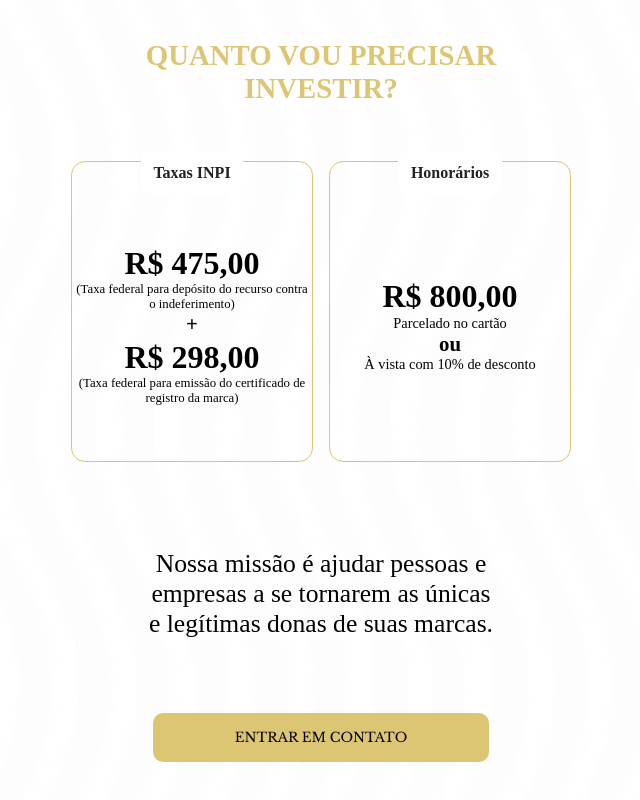
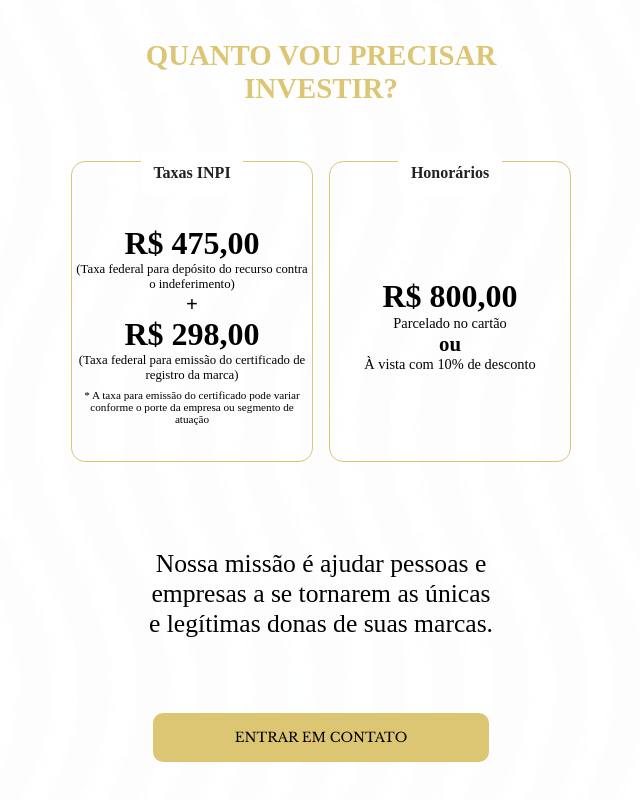
Before and after one commit to brenooduarte/site-magnus, a React (Vite) app: page /marca-indeferida in a window 1280 px wide. Shown: the part 2036-2836 px from the top of the page, without its empty margins (359-999 px from the left). Built offline with nearby package versions, Linux system fonts and the light colour scheme; the HTML template or start-up script is replaced by a standard one.

Commit message:
feat: add possibility of sub caption in the Price component

```diff
--- a/src/components/Price/index.jsx
+++ b/src/components/Price/index.jsx
@@ -22,7 +22,19 @@ const Price = ({
             INPItaxes.map((tax, index) => (
               <div key={index}>
                 <span className="price">R$ {tax},00</span>
-                <span className="taxe-caption">{INPItaxesCaptions[index]}</span>
+                <span className="taxe-caption">
+                  {INPItaxesCaptions[index].includes("//") ? (
+                    <>
+                      {INPItaxesCaptions[index].split("//")[0]}
+                      <span className="break-line" />
+                      <span className="sub-caption">
+                        {INPItaxesCaptions[index].split("//")[1]}
+                      </span>
+                    </>
+                  ) : (
+                    INPItaxesCaptions[index]
+                  )}
+                </span>
                 {index !== INPItaxes.length - 1 && (
                   <span className="conjunction"> {conjunction} </span>
                 )}
--- a/src/components/Price/styles.scss
+++ b/src/components/Price/styles.scss
@@ -9,6 +9,17 @@
   height: 28rem;
   border-radius: 17px;
   border: solid 1px white;
+
+  .break-line {
+    display: inline-block;
+    height: 0.4rem;
+    width: 100%;
+  }
+
+  .sub-caption {
+    font-size: 0.7rem;
+    padding: 0 0.2rem;
+  }
 
   #page-title {
     font-size: 1.8rem;
@@ -25,7 +36,6 @@
     flex-direction: column;
     justify-content: center;
     align-items: center;
-    gap: 0.2rem;
     padding-top: 1.7rem;
 
     div {
@@ -61,6 +71,8 @@
 
     #inpi-taxes {
       .taxe-caption {
+        display: flex;
+        flex-direction: column;
         text-align: center;
         font-size: 0.8rem;
       }
--- a/src/pages/BrandRejected/index.jsx
+++ b/src/pages/BrandRejected/index.jsx
@@ -8,7 +8,7 @@ const BrandRejected = () => {
   const INPItaxes = [475, 298];
   const INPItaxesCaptions = [
     "(Taxa federal para depósito do recurso contra o indeferimento)",
-    "(Taxa federal para emissão do certificado de registro da marca)",
+    "(Taxa federal para emissão do certificado de registro da marca) // * A taxa para emissão do certificado pode variar conforme  o porte da empresa ou segmento de atuação",
   ];
 
   const fees = [800];
```
